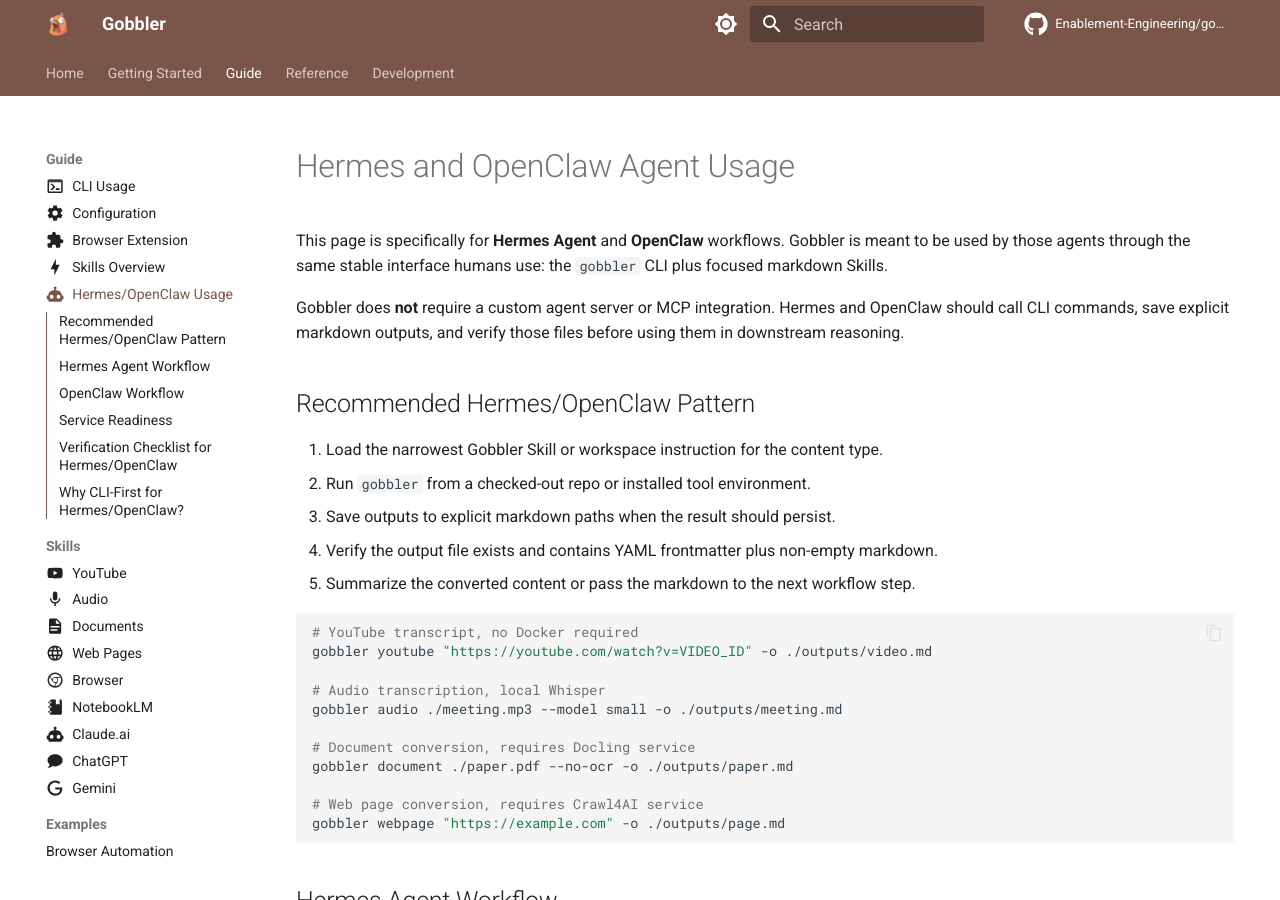
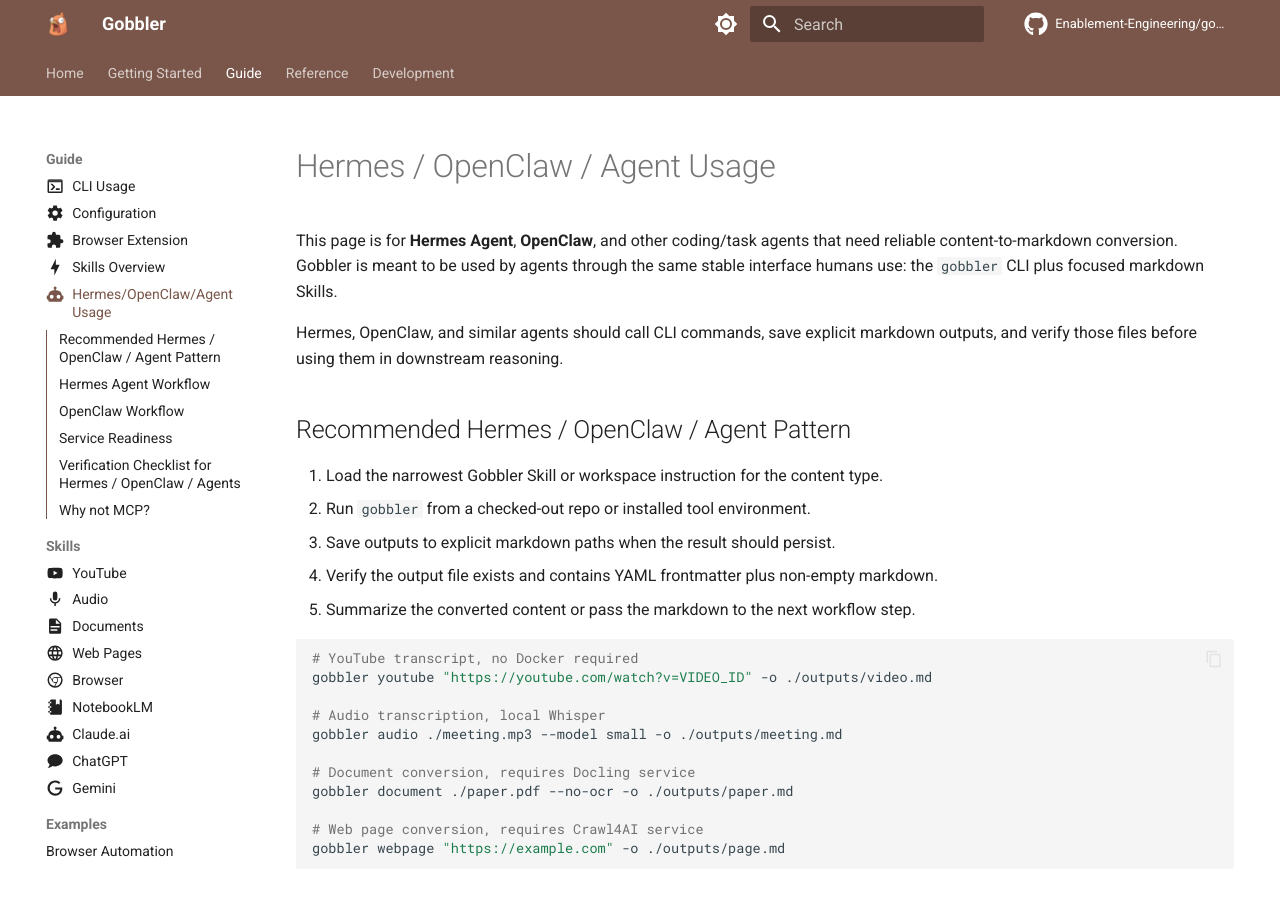
Before and after one commit to Enablement-Engineering/gobbler, an MkDocs documentation site: the page built from docs/agents.md, in a window 1280 px wide and 900 px high. Built offline with MkDocs 1.6.1 and Material for MkDocs 9.7.7, drawn with Linux system fonts in a browser that asks for light colours; comment, search, counter and statistics services are not loaded; some of the changed text lies outside the part shown.

Commit message:
docs: focus agent guide beyond Hermes and OpenClaw

````diff
--- a/docs/agents.md
+++ b/docs/agents.md
@@ -2,13 +2,13 @@
 icon: material/robot
 ---
 
-# Hermes and OpenClaw Agent Usage
+# Hermes / OpenClaw / Agent Usage
 
-This page is specifically for **Hermes Agent** and **OpenClaw** workflows. Gobbler is meant to be used by those agents through the same stable interface humans use: the `gobbler` CLI plus focused markdown Skills.
+This page is for **Hermes Agent**, **OpenClaw**, and other coding/task agents that need reliable content-to-markdown conversion. Gobbler is meant to be used by agents through the same stable interface humans use: the `gobbler` CLI plus focused markdown Skills.
 
-Gobbler does **not** require a custom agent server or MCP integration. Hermes and OpenClaw should call CLI commands, save explicit markdown outputs, and verify those files before using them in downstream reasoning.
+Hermes, OpenClaw, and similar agents should call CLI commands, save explicit markdown outputs, and verify those files before using them in downstream reasoning.
 
-## Recommended Hermes/OpenClaw Pattern
+## Recommended Hermes / OpenClaw / Agent Pattern
 
 1. Load the narrowest Gobbler Skill or workspace instruction for the content type.
 2. Run `gobbler` from a checked-out repo or installed tool environment.
@@ -80,7 +80,7 @@
 - `gobbler-browser` for browser-extension workflows.
 - `gobbler-setup` for installation and troubleshooting.
 
-Skills are intentionally thin wrappers around the CLI. That keeps Hermes/OpenClaw behavior auditable and makes failures easy to reproduce outside the agent.
+Skills are intentionally thin wrappers around the CLI. That keeps Hermes, OpenClaw, and other agent behavior auditable and makes failures easy to reproduce outside the agent.
 
 ## Service Readiness
 
@@ -94,7 +94,7 @@
 | `gobbler webpage` | Crawl4AI service | `make start-docker && gobbler status --json` |
 | `gobbler browser` | browser extension and relay | `gobbler browser status` |
 
-## Verification Checklist for Hermes/OpenClaw
+## Verification Checklist for Hermes / OpenClaw / Agents
 
 After every conversion, check:
 
@@ -118,6 +118,6 @@
 PY
 ```
 
-## Why CLI-First for Hermes/OpenClaw?
+## Why not MCP?
 
-Gobbler previously carried an MCP server surface. That integration duplicated the CLI, increased dependency churn, and made tests more fragile. As of v0.2.0, the supported Hermes/OpenClaw contract is CLI-first plus Skills. This is simpler for users, easier for agents to verify, and more maintainable for the project.
+Gobbler previously carried an MCP server surface. For Hermes, OpenClaw, and similar agents, that duplicated the CLI, increased dependency churn, and made failures harder to reproduce. The supported agent contract is now CLI-first plus Skills: simpler for users, easier for agents to verify, and more maintainable for the project.
--- a/mkdocs.yml
+++ b/mkdocs.yml
@@ -83,7 +83,7 @@
     - Configuration: configuration.md
     - Browser Extension: browser-extension.md
     - Skills Overview: SKILLS.md
-    - Hermes/OpenClaw Usage: agents.md
+    - Hermes/OpenClaw/Agent Usage: agents.md
     - Skills:
       - YouTube: skills/youtube.md
       - Audio: skills/audio.md
````
Also changed, not shown: CHANGELOG.md (+3 -3 lines), README.md (+3 -4 lines), ROADMAP.md (+2 -4 lines), docs/changelog.md (+2 -2 lines), docs/index.md (+5 -5 lines).
